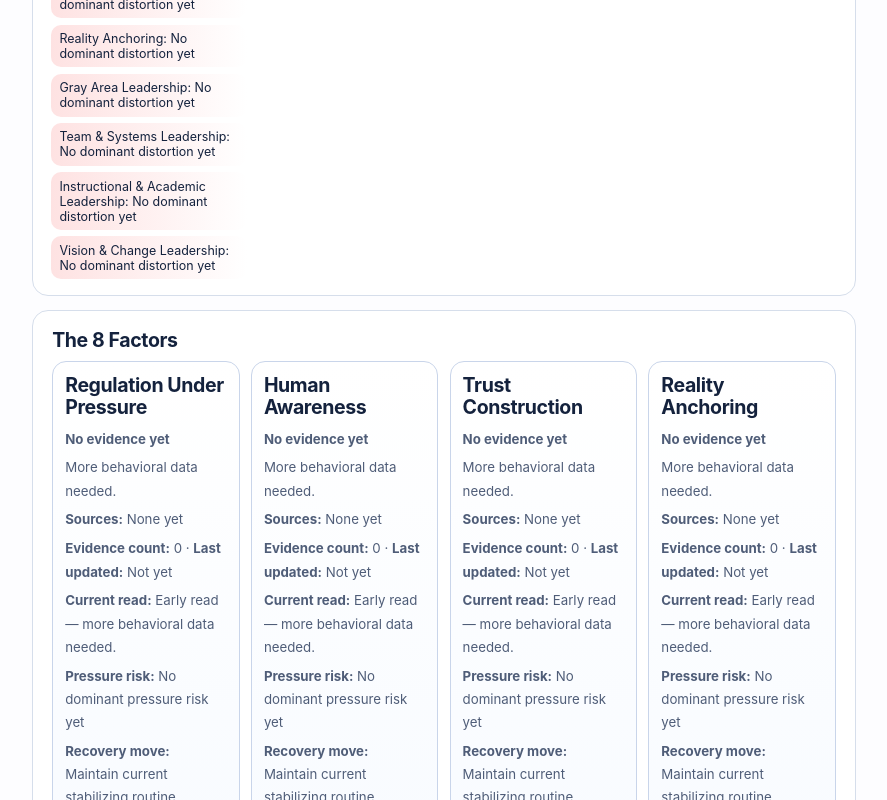
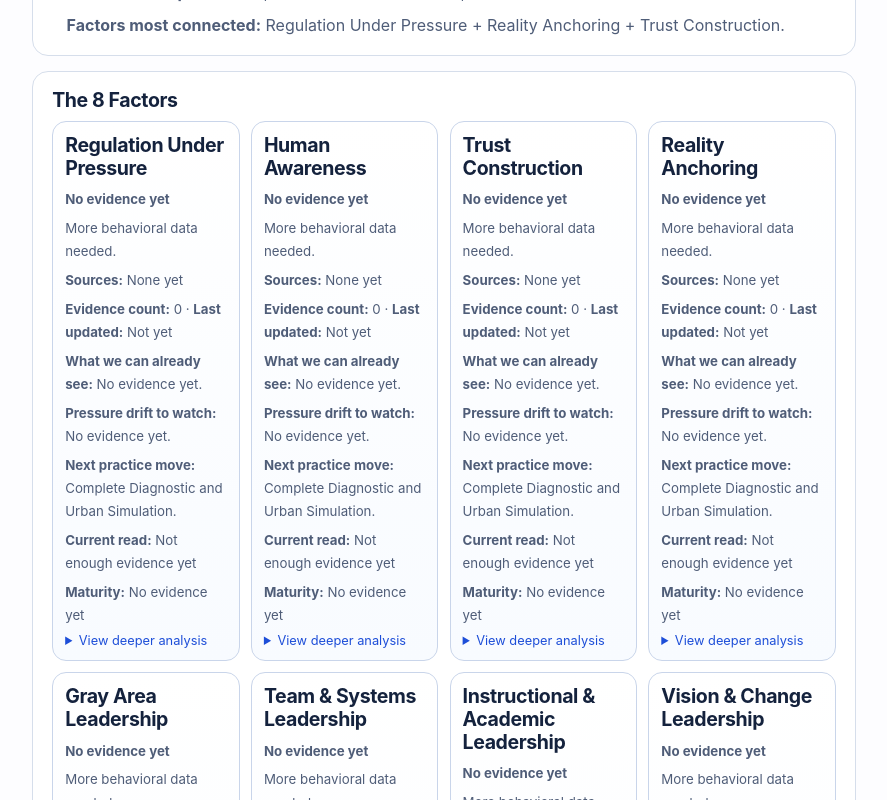
Before and after one commit to DrRobF/rob-furman-portfolio, a Next.js app: page /human-equation-suite/dashboard in a window 1280 px wide. Shown: the part 1060-1860 px from the top of the page, without its empty margins (354-1241 px from the left). Built offline with nearby package versions, Linux system fonts and the light colour scheme.

Commit message:
Improve early-profile dashboard interpretation after diagnostic + urban evidence

```diff
--- a/app/human-equation-suite/dashboard/evidenceModel.js
+++ b/app/human-equation-suite/dashboard/evidenceModel.js
@@ -62,7 +62,7 @@ export const calculateFactorProfile = (events = [], factorId) => {
   const averageConfidence = impacts.reduce((s, i) => s + (i.confidence ?? 0.6), 0) / impacts.length;
   const sourceTypes = [...new Set(related.map((e) => e.sourceType))];
   const count = impacts.length;
-  const maturityLevel = count === 0 ? 'No evidence yet' : count === 1 ? 'Early signal' : count <= 3 ? 'Emerging' : count <= 7 ? 'Developing' : (count >= 12 && sourceTypes.length >= 3) ? 'Strongly supported' : (count >= 8 && sourceTypes.length >= 2) ? 'Supported' : 'Developing';
+  const maturityLevel = count === 0 ? 'No evidence yet' : count === 1 ? 'Baseline signal' : count === 2 ? 'Early profile' : count <= 4 ? 'Developing pattern' : 'Supported pattern';
   const score = Math.max(1, Math.min(5, +(3 + (weightedDelta / Math.max(1, weightedEvidence)) * 1.8).toFixed(2)));
   return {
     totalEvidenceEvents: count,
@@ -74,7 +74,13 @@ export const calculateFactorProfile = (events = [], factorId) => {
     sourceTypes,
     score,
     maturityLevel,
-    currentRead: maturityLevel === 'No evidence yet' ? 'Not enough evidence yet' : maturityLevel === 'Early signal' ? 'More behavioral data needed.' : 'Pattern improving with accumulating evidence.',
+    currentRead: maturityLevel === 'No evidence yet'
+      ? 'No evidence yet.'
+      : maturityLevel === 'Baseline signal'
+        ? 'Baseline signal from one source. A second experience will sharpen this.'
+        : maturityLevel === 'Early profile'
+          ? 'Early profile — useful, but still forming.'
+          : 'Pattern is strengthening with repeated evidence.',
   };
 };
 
--- a/app/human-equation-suite/dashboard/page.js
+++ b/app/human-equation-suite/dashboard/page.js
@@ -23,7 +23,18 @@ const reportTabs = [
   { key: 'executive', label: 'Executive Reports' },
 ];
 
-const confidenceLabel = (eventCount) => (eventCount < 4 ? 'Early read' : eventCount < 10 ? 'Developing' : 'Supported');
+const confidenceLabel = (eventCount) => (eventCount === 0 ? 'No evidence yet' : eventCount === 1 ? 'Baseline signal' : eventCount === 2 ? 'Early profile' : eventCount <= 4 ? 'Developing pattern' : 'Supported pattern');
+const directUrbanFactors = new Set(['humanAwareness', 'regulationUnderPressure', 'realityAnchoring', 'trustConstruction', 'grayAreaLeadership']);
+const factorCoachingCopy = {
+  regulationUnderPressure: { see: 'You appear able to stay outwardly steady, but pressure may still speed up interpretation underneath.', drift: 'Looking calm while deciding too quickly.', move: 'Slow the moment before you name the problem.' },
+  humanAwareness: { see: 'You are paying attention to the person behind the behavior, not just the behavior itself.', drift: 'Turning a human situation into a task too quickly.', move: 'Ask what the person may be protecting before deciding what they need.' },
+  trustConstruction: { see: 'You tend to preserve dignity, but trust will depend on how clearly you name next steps.', drift: 'Soothing before clarifying.', move: 'Say what is known, what is not known, and what happens next.' },
+  realityAnchoring: { see: 'You are beginning to separate story from evidence.', drift: 'Mistaking urgency for clarity.', move: 'Name what is known, unknown, and still needs checking.' },
+  grayAreaLeadership: { see: 'You can sit with complexity without immediately forcing a clean answer.', drift: 'Waiting too long for certainty.', move: 'Name the competing truths and choose the least harmful next step.' },
+  teamSystemsLeadership: { see: 'Mostly baseline evidence so far; future leadership simulations will sharpen how you organize adults, roles, and follow-through.', drift: 'Solving the moment without fixing the pattern.', move: 'Ask what system allowed the problem to repeat.' },
+  instructionalAcademicLeadership: { see: 'Mostly baseline evidence so far. The profile needs more live evidence about how you protect learning when the day gets noisy.', drift: 'Letting the crisis fully displace the learning purpose.', move: 'Reconnect the response to what students and teachers need next.' },
+  visionChangeLeadership: { see: 'Mostly baseline evidence so far. We need more evidence about how you keep direction visible during uncertainty.', drift: 'Managing the present so tightly that the future disappears.', move: 'Name the destination and the next visible step.' },
+};
 
 export default function HumanEquationDashboardPage() {
   const [events, setEvents] = useState([]);
@@ -61,6 +72,7 @@ export default function HumanEquationDashboardPage() {
   const growthTension = scoredFactors.filter((x) => x.totalEvidenceEvents > 0).sort((a, b) => a.totalEvidenceEvents - b.totalEvidenceEvents)[0];
   const recommendedRecovery = scoredFactors.filter((x) => x.riskMarkers > 0).sort((a, b) => b.riskMarkers - a.riskMarkers)[0];
   const confidence = confidenceLabel(events.length);
+  const profileStatus = confidence === 'Early profile' ? 'Early profile — useful, but still forming.' : confidence;
   const hasRadarData = scoredFactors.filter((f) => f.score !== null).length >= 3;
   useEffect(() => {
     if (process.env.NODE_ENV === 'production') return;
@@ -69,15 +81,17 @@ export default function HumanEquationDashboardPage() {
 
   const renderReportPanel = () => {
     if (activeReport === 'timeline') {
-      return <article className="card hes-report-card hes-active-report"><h2>Evidence Timeline</h2>{timeline.length === 0 ? <p>No evidence captured yet. Complete the diagnostic or a simulation to begin building your profile.</p> : <div className="hes-timeline">{timeline.map((event) => <article key={event.id}><div className="node">•</div><h4>{event.sourceLabel}</h4><p>{new Date(event.timestamp).toLocaleString('en-US')} · {title(event.sourceType)} · {event.evidenceType === 'diagnostic_self_report' ? 'Self-report baseline' : 'Behavioral evidence'}</p><p>Factors: {event.factorImpacts.map((x) => x.factorId).join(', ')}</p><p>{event.summary}</p></article>)}</div>}</article>;
+      return <article className="card hes-report-card hes-active-report"><h2>Evidence Timeline</h2>{timeline.length === 0 ? <p>No evidence captured yet. Complete the diagnostic or a simulation to begin building your profile.</p> : <div className="hes-timeline">{timeline.map((event) => <article key={event.id}><div className="node">•</div><h4>{event.sourceLabel}</h4><p>{new Date(event.timestamp).toLocaleString('en-US')} · {event.evidenceType === 'diagnostic_self_report' ? 'Self-report baseline' : 'Behavioral evidence'}</p><p><strong>Factors touched:</strong> {event.factorImpacts.map((x) => x.factorId).join(', ')}</p><p><strong>What it added:</strong> {event.sourceType === 'urban_sim' ? 'Added behavioral evidence around human awareness, regulation, trust, reality anchoring, and gray-area judgment.' : event.sourceType === 'diagnostic' ? 'Created baseline self-perception across all eight factors.' : event.summary}</p></article>)}</div>}</article>;
     }
     if (activeReport === 'recovery') {
-      return <article className="card hes-report-card hes-active-report"><h2>Recovery Practices</h2><div className="hes-ladder"><p><strong>Recommended next simulation:</strong> {getNextRecommendedSimulation(events)}</p><p><strong>Primary recovery move:</strong> {recommendedRecovery ? `Build micro-recovery routines for ${recommendedRecovery.label}.` : 'Early read — more evidence needed.'}</p><p><strong>Signal hygiene:</strong> Label diagnostic inputs as self-report baseline; treat simulation artifacts as behavioral evidence.</p></div></article>;
+      return <article className="card hes-report-card hes-active-report"><h2>Recovery Practices</h2><div className="hes-ladder"><p><strong>Best next move:</strong> Keep slowing the moment before deciding what it means.</p><p><strong>In the moment:</strong> Name what is known, what is not known, and what can wait.</p><p><strong>After the moment:</strong> Close the loop with one clear next step.</p><p><strong>What to practice in the next sim:</strong> {getNextRecommendedSimulation(events)}</p></div></article>;
     }
     if (activeReport === 'executive') {
-      return <article className="card hes-report-card hes-active-report"><h2>Executive Pressure Report</h2><div className="hes-exec-grid"><article><h4>Profile confidence</h4><p>{confidence} {events.length < 4 ? '— Current evidence is not yet broad enough for a stable behavioral profile.' : '— Pattern is strengthening with accumulated events.'}</p></article><article><h4>Strongest supported factors</h4><p>{strongest ? strongest.label : 'No dominant pattern yet.'}</p></article><article><h4>Evidence mix</h4><p>Self-report baseline: {events.filter((e) => e.sourceType === 'diagnostic').length} · Behavioral evidence: {events.filter((e) => e.sourceType !== 'diagnostic').length}</p></article><article><h4>Next evidence target</h4><p>Add parent call and leadership artifacts to strengthen interpersonal and systems evidence depth.</p></article></div></article>;
+      return <article className="card hes-report-card hes-active-report"><h2>Executive Pressure Report</h2><div className="hes-exec-grid"><article><h4>Profile status</h4><p>{profileStatus}</p></article><article><h4>Evidence used</h4><p>Self-report baseline: Leadership Diagnostic<br />Behavioral evidence: Urban Student Simulation</p></article><article><h4>What this already suggests</h4><p>Your early profile suggests a leader who notices human context and can stay steady in emotionally loaded moments. The strongest early signal is {strongest ? strongest.label : 'still forming'}, and the next best evidence target is how you organize adults, systems, and follow-through under pressure.</p></article><article><h4>Pressure drift to watch</h4><p>No major drift has repeated yet, but the current profile should watch for solving too quickly once urgency rises.</p></article></div></article>;
     }
-    return <article className="card hes-report-card hes-active-report"><h2>Pressure Distortions</h2><div className="hes-trigger-map">{scoredFactors.map((factor) => <span key={factor.key} style={{ '--w': `${Math.min(100, 25 + (factor.riskMarkers * 12))}%` }}>{factor.label}: {factor.riskMarkers > factor.positiveMarkers ? 'Pressure risk active' : 'No dominant distortion yet'}</span>)}</div></article>;
+    const driftFactor = activeDistortion || scoredFactors.find((f) => f.totalEvidenceEvents > 0);
+    const copy = driftFactor ? factorCoachingCopy[driftFactor.key] : null;
+    return <article className="card hes-report-card hes-active-report"><h2>Pressure Distortions</h2><div className="hes-ladder"><p><strong>Current early read:</strong> This is not a fixed pattern yet. It is the drift most worth watching next.</p><p><strong>Likely drift to watch:</strong> {copy?.drift || 'Solving too quickly once urgency rises.'}</p><p><strong>What could trigger it:</strong> High urgency, emotional ambiguity, and incomplete information.</p><p><strong>How to interrupt it:</strong> {copy?.move || 'Pause, name knowns/unknowns, then decide.'}</p><p><strong>Factors most connected:</strong> {driftFactor?.label || 'Regulation Under Pressure'} + Reality Anchoring + Trust Construction.</p></div></article>;
   };
 
   return <section className="section section-light"><div className="container"><LanguageSwitcher /><HumanEquationNav />
@@ -124,9 +138,11 @@ export default function HumanEquationDashboardPage() {
           {!p.score ? <><p><strong>No evidence yet</strong></p><p>More behavioral data needed.</p></> : <><p><strong>{p.score.toFixed(2)} / 5</strong></p><p><span className="badge badge-blue">{p.maturityLevel}</span></p></>}
           <p><strong>Sources:</strong> {sourceLabel}</p>
           <p><strong>Evidence count:</strong> {p.totalEvidenceEvents} · <strong>Last updated:</strong> {p.latestUpdatedAt ? new Date(p.latestUpdatedAt).toLocaleString('en-US') : 'Not yet'}</p>
-          <p><strong>Current read:</strong> {p.totalEvidenceEvents <= 1 ? 'Early read — more behavioral data needed.' : p.currentRead}</p>
-          <p><strong>Pressure risk:</strong> {p.riskMarkers > p.positiveMarkers ? 'Emerging pressure risk' : 'No dominant pressure risk yet'}</p>
-          <p><strong>Recovery move:</strong> {p.riskMarkers ? 'Pause-label-reframe before next high-stakes interaction.' : 'Maintain current stabilizing routine.'}</p>
+          <p><strong>What we can already see:</strong> {p.totalEvidenceEvents === 0 ? 'No evidence yet.' : factorCoachingCopy[key].see}</p>
+          <p><strong>Pressure drift to watch:</strong> {p.totalEvidenceEvents === 0 ? 'No evidence yet.' : factorCoachingCopy[key].drift}</p>
+          <p><strong>Next practice move:</strong> {p.totalEvidenceEvents === 0 ? 'Complete Diagnostic and Urban Simulation.' : factorCoachingCopy[key].move}</p>
+          <p><strong>Current read:</strong> {p.currentRead}</p>
+          <p><strong>Maturity:</strong> <span className="badge badge-blue">{p.maturityLevel}</span> {p.sourceTypes.includes('urban_sim') && directUrbanFactors.has(key) ? <span className="badge badge-green">Direct behavioral signal</span> : null}</p>
           <details><summary>View deeper analysis</summary><p>{factor.shortDefinition}</p><p>Confidence: {(p.averageConfidence * 100).toFixed(0)}% · Weighted evidence: {p.weightedEvidence}</p></details>
         </article>;
       })}</div></article>
```
